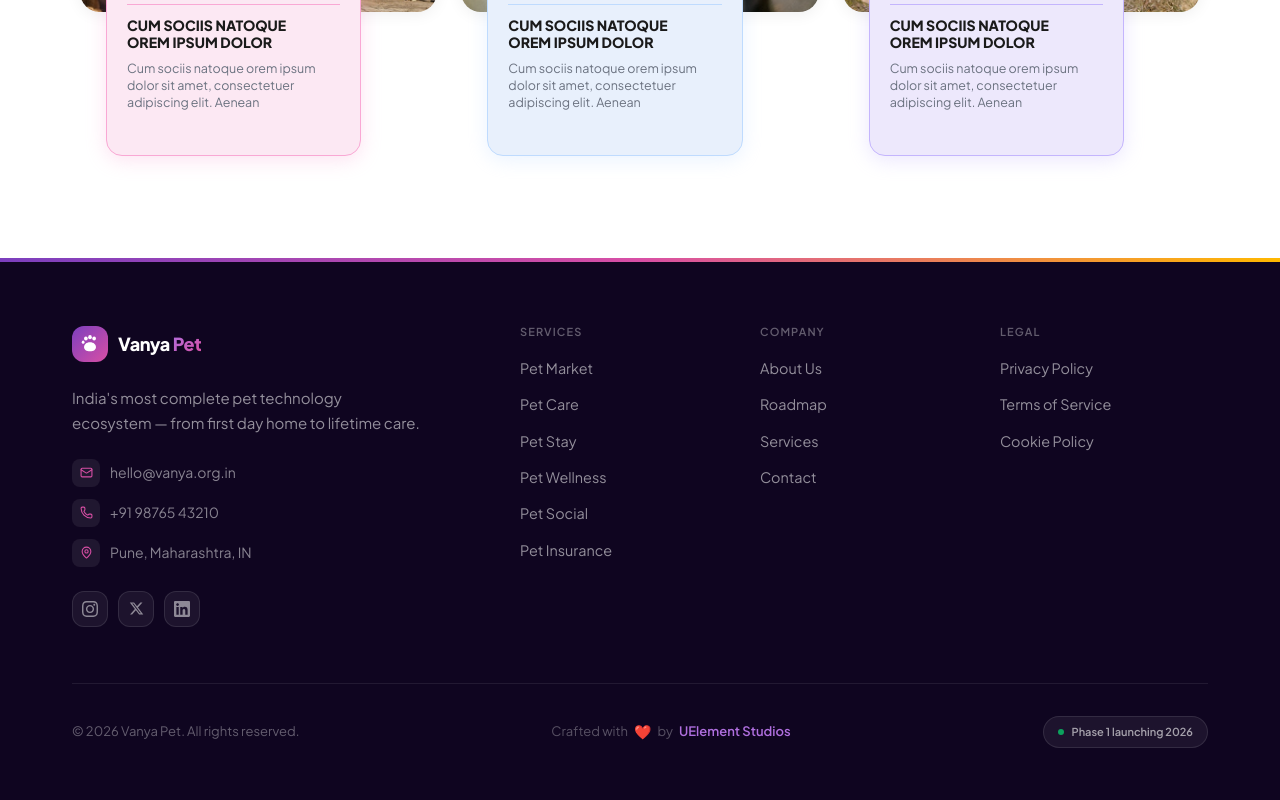
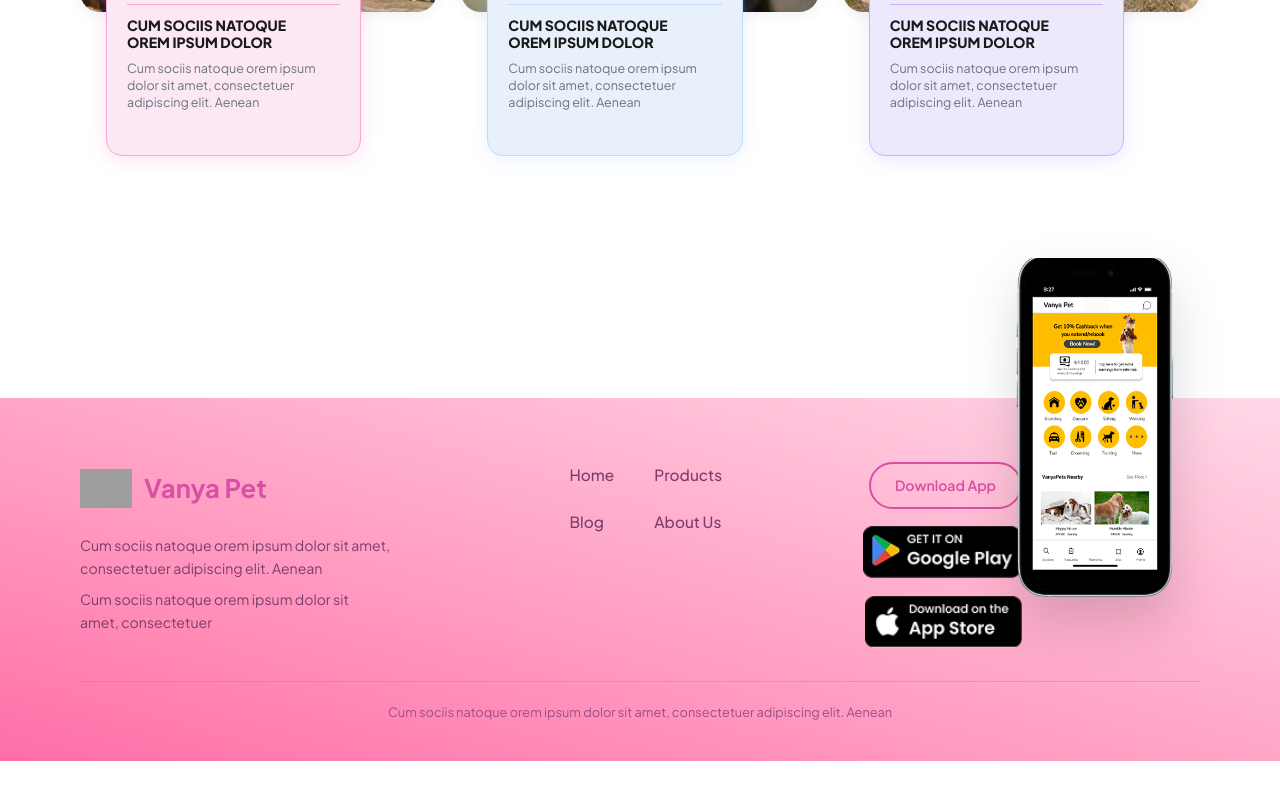
Before and after one commit to kaustubh-uelement/vanya-pet, a Next.js app: page / in a window 1280 px wide. Shown: the part 4426-5226 px from the top of the page. After the commit the page ends 5187 px from the top, so only its background shows below. Built offline with nearby package versions, Linux system fonts and the light colour scheme; grey boxes are pictures that could not be loaded.

Commit message:
footer done

```diff
--- a/components/layout/Footer.js
+++ b/components/layout/Footer.js
@@ -1,316 +1,251 @@
+"use client";
+
+import Image from "next/image";
 import Link from "next/link";
-import { Mail, MapPin, Phone } from "lucide-react";
 
-const footerNav = {
-  Services: [
-    { label: "Pet Market", href: "/services" },
-    { label: "Pet Care", href: "/services" },
-    { label: "Pet Stay", href: "/services" },
-    { label: "Pet Wellness", href: "/services" },
-    { label: "Pet Social", href: "/services" },
-    { label: "Pet Insurance", href: "/services" },
-  ],
-  Company: [
-    { label: "About Us", href: "/about" },
-    { label: "Roadmap", href: "/#roadmap" },
-    { label: "Services", href: "/services" },
-    { label: "Contact", href: "/contact" },
-  ],
-  Legal: [
-    { label: "Privacy Policy", href: "#" },
-    { label: "Terms of Service", href: "#" },
-    { label: "Cookie Policy", href: "#" },
-  ],
-};
-
-const socials = [
-  {
-    label: "Instagram",
-    href: "https://instagram.com/vanyapet",
-    svg: (
-      <svg
-        width="16"
-        height="16"
-        viewBox="0 0 24 24"
-        fill="currentColor"
-        aria-hidden="true"
-      >
-        <path d="M12 2.163c3.204 0 3.584.012 4.85.07 3.252.148 4.771 1.691 4.919 4.919.058 1.265.069 1.645.069 4.849 0 3.205-.012 3.584-.069 4.849-.149 3.225-1.664 4.771-4.919 4.919-1.266.058-1.644.07-4.85.07-3.204 0-3.584-.012-4.849-.07-3.26-.149-4.771-1.699-4.919-4.92-.058-1.265-.07-1.644-.07-4.849 0-3.204.013-3.583.07-4.849.149-3.227 1.664-4.771 4.919-4.919 1.266-.057 1.645-.069 4.849-.069zm0-2.163c-3.259 0-3.667.014-4.947.072-4.358.2-6.78 2.618-6.98 6.98-.059 1.281-.073 1.689-.073 4.948 0 3.259.014 3.668.072 4.948.2 4.358 2.618 6.78 6.98 6.98 1.281.058 1.689.072 4.948.072 3.259 0 3.668-.014 4.948-.072 4.354-.2 6.782-2.618 6.979-6.98.059-1.28.073-1.689.073-4.948 0-3.259-.014-3.667-.072-4.947-.196-4.354-2.617-6.78-6.979-6.98-1.281-.059-1.69-.073-4.949-.073zm0 5.838c-3.403 0-6.162 2.759-6.162 6.162s2.759 6.163 6.162 6.163 6.162-2.759 6.162-6.163c0-3.403-2.759-6.162-6.162-6.162zm0 10.162c-2.209 0-4-1.79-4-4 0-2.209 1.791-4 4-4s4 1.791 4 4c0 2.21-1.791 4-4 4zm6.406-11.845c-.796 0-1.441.645-1.441 1.44s.645 1.44 1.441 1.44c.795 0 1.439-.645 1.439-1.44s-.644-1.44-1.439-1.44z" />
-      </svg>
-    ),
-  },
-  {
-    label: "X / Twitter",
-    href: "https://x.com/vanyapet",
-    svg: (
-      <svg
-        width="15"
-        height="15"
-        viewBox="0 0 24 24"
-        fill="currentColor"
-        aria-hidden="true"
-      >
-        <path d="M18.244 2.25h3.308l-7.227 8.26 8.502 11.24H16.17l-5.214-6.817L4.99 21.75H1.68l7.73-8.835L1.254 2.25H8.08l4.713 6.231zm-1.161 17.52h1.833L7.084 4.126H5.117z" />
-      </svg>
-    ),
-  },
-  {
-    label: "LinkedIn",
-    href: "https://linkedin.com/company/vanyapet",
-    svg: (
-      <svg
-        width="16"
-        height="16"
-        viewBox="0 0 24 24"
-        fill="currentColor"
-        aria-hidden="true"
-      >
-        <path d="M20.447 20.452h-3.554v-5.569c0-1.328-.027-3.037-1.852-3.037-1.853 0-2.136 1.445-2.136 2.939v5.667H9.351V9h3.414v1.561h.046c.477-.9 1.637-1.85 3.37-1.85 3.601 0 4.267 2.37 4.267 5.455v6.286zM5.337 7.433c-1.144 0-2.063-.926-2.063-2.065 0-1.138.92-2.063 2.063-2.063 1.14 0 2.064.925 2.064 2.063 0 1.139-.925 2.065-2.064 2.065zm1.782 13.019H3.555V9h3.564v11.452zM22.225 0H1.771C.792 0 0 .774 0 1.729v20.542C0 23.227.792 24 1.771 24h20.451C23.2 24 24 23.227 24 22.271V1.729C24 .774 23.2 0 22.222 0h.003z" />
-      </svg>
-    ),
-  },
+const NAV_COL_1 = [
+  { label: "Home", href: "/" },
+  { label: "Blog", href: "/blog" },
 ];
 
-function PawLogo() {
-  return (
-    <svg
-      width="22"
-      height="22"
-      viewBox="0 0 24 24"
-      fill="none"
-      aria-hidden="true"
-    >
-      <ellipse cx="7.5" cy="6" rx="2" ry="2.2" fill="white" />
-      <ellipse cx="12" cy="4.5" rx="2" ry="2.2" fill="white" />
-      <ellipse cx="16.5" cy="6" rx="2" ry="2.2" fill="white" />
-      <ellipse cx="4.5" cy="10" rx="1.5" ry="1.7" fill="white" />
-      <path
-        d="M12 10c-4 0-6.5 2.5-6.5 5.5 0 2.5 2.5 4.5 6.5 4.5s6.5-2 6.5-4.5C18.5 12.5 16 10 12 10z"
-        fill="white"
-      />
-    </svg>
-  );
-}
+const NAV_COL_2 = [
+  { label: "Products", href: "/products" },
+  { label: "About Us", href: "/about" },
+];
+
+const MOCKUP_WIDTH = 240; // px — adjust to match your mockup asset
+const MOCKUP_HEIGHT = 340; // px
+const MOCKUP_BLEED = 140; // px — how far it bleeds above footer top
 
 export default function Footer() {
   return (
-    <footer style={{ background: "#0F0520" }} aria-labelledby="footer-label">
-      <h2 id="footer-label" className="sr-only">
-        Site footer
-      </h2>
+    <footer
+      className="relative overflow-visible bg-linear-to-tr from-[#FE6EA7] to-[#FFD8E8]"
+      style={{ marginTop: `${MOCKUP_BLEED}px` }}
+    >
+      {/* ══════════════════════════════════════════
+          PHONE MOCKUP — bleeds above footer top
+      ══════════════════════════════════════════ */}
+      <div
+        className="absolute hidden lg:block pointer-events-none"
+        style={{
+          top: `-${MOCKUP_BLEED}px`,
+          right: "clamp(1rem, 5vw, 4rem)",
+          width: `${MOCKUP_WIDTH}px`,
+          height: `${MOCKUP_HEIGHT}px`,
+          zIndex: 20,
+        }}
+        aria-hidden="true"
+      >
+        <Image
+          src="/images/phone-mockup.png"
+          alt="Vanya Pet app mockup"
+          fill
+          className="object-contain object-bottom drop-shadow-2xl"
+          sizes={`${MOCKUP_WIDTH}px`}
+          priority
+        />
+      </div>
 
-      {/* Top gradient accent */}
+      {/* ══════════════════════════════════════════
+          MAIN FOOTER CONTENT
+      ══════════════════════════════════════════ */}
       <div
-        aria-hidden="true"
-        className="h-1"
+        className="relative mx-auto"
         style={{
-          background: "linear-gradient(90deg, #7C3FBE, #D84FA5, #FFB800)",
-        }}
-      />
-
-      <div className="container-wide py-16">
-        <div className="grid grid-cols-1 lg:grid-cols-[2fr_1fr_1fr_1fr] gap-10 lg:gap-8 mb-14">
-          {/* ── Brand column ── */}
-          <div className="flex flex-col gap-6">
-            {/* Logo */}
-            <Link
-              href="/"
-              className="flex items-center gap-2.5 w-fit group"
-              aria-label="Vanya Pet — Home"
-            >
-              <div
-                className="w-9 h-9 rounded-xl flex items-center justify-center flex-shrink-0
-                  transition-transform duration-300 group-hover:scale-105"
-                style={{
-                  background:
-                    "linear-gradient(135deg, #7C3FBE 0%, #D84FA5 100%)",
+          maxWidth: "1200px",
+          paddingInline: "clamp(1rem, 5vw, 2.5rem)",
+          paddingTop: "clamp(2.5rem, 5vw, 4rem)",
+          paddingBottom: "clamp(1.5rem, 3vw, 2.5rem)",
         }}
       >
-                <PawLogo />
+        {/* 4-column grid */}
+        <div
+          className="grid gap-10"
+          style={{
+            /* Col 1 wide, cols 2-3 narrow, col 4 medium — right col doesn't overlap mockup */
+            gridTemplateColumns: "1fr auto auto minmax(200px, 260px)",
+            paddingRight: `${MOCKUP_WIDTH - 62}px` /* keep content away from mockup */,
+          }}
+        >
+          {/* ── Col 1: Logo + tagline ── */}
+          <div className="flex flex-col gap-5">
+            {/* Logo */}
+            <Link href="/" className="inline-flex items-center gap-3 w-fit">
+              <div
+                className="relative shrink-0"
+                style={{ width: "52px", height: "52px" }}
+              >
+                <Image
+                  src="/images/logo-icon.png"
+                  alt="Vanya Pet icon"
+                  fill
+                  className="object-contain"
+                  sizes="52px"
+                />
               </div>
               <span
-                className="font-extrabold tracking-tight text-white"
+                className="font-bold"
                 style={{
                   fontFamily: "var(--font-plus-jakarta, sans-serif)",
-                  fontSize: "1.125rem",
+                  fontSize: "clamp(1.25rem, 2vw, 1.625rem)",
+                  color: "#D84FA5",
                 }}
               >
-                Vanya{" "}
-                <span
-                  style={{
-                    background: "linear-gradient(135deg, #B06FDF, #D84FA5)",
-                    WebkitBackgroundClip: "text",
-                    backgroundClip: "text",
-                    WebkitTextFillColor: "transparent",
-                  }}
-                >
-                  Pet
-                </span>
+                Vanya Pet
               </span>
             </Link>
 
-            {/* Tagline */}
-            <p
-              className="leading-relaxed"
+            {/* Tagline paragraphs */}
+            <div
+              className="text-[#7C3D6B] leading-relaxed"
               style={{
-                color: "oklch(1 0 0 / 0.55)",
-                fontSize: "0.9375rem",
-                maxWidth: "32ch",
+                fontSize: "clamp(0.8125rem, 1.1vw, 0.9375rem)",
+                maxWidth: "38ch",
               }}
             >
-              India&apos;s most complete pet technology ecosystem — from first
-              day home to lifetime care.
+              <p className="mb-2">
+                Cum sociis natoque orem ipsum dolor sit amet, consectetuer
+                adipiscing elit. Aenean
               </p>
-
-            {/* Contact details */}
-            <div className="flex flex-col gap-3">
-              {[
-                {
-                  icon: Mail,
-                  text: "hello@vanya.org.in",
-                  href: "mailto:hello@vanya.org.in",
-                },
-                {
-                  icon: Phone,
-                  text: "+91 98765 43210",
-                  href: "tel:+919876543210",
-                },
-                { icon: MapPin, text: "Pune, Maharashtra, IN", href: null },
-              ].map(({ icon: Icon, text, href }) => (
-                <div key={text} className="flex items-center gap-2.5">
-                  <div
-                    className="w-7 h-7 rounded-lg flex items-center justify-center flex-shrink-0"
-                    style={{ background: "oklch(1 0 0 / 0.07)" }}
-                  >
-                    <Icon size={13} style={{ color: "#D84FA5" }} />
-                  </div>
-                  {href ? (
-                    <a
-                      href={href}
-                      className="transition-colors duration-200 hover:text-white"
-                      style={{
-                        color: "oklch(1 0 0 / 0.5)",
-                        fontSize: "0.875rem",
-                      }}
-                    >
-                      {text}
-                    </a>
-                  ) : (
-                    <span
-                      style={{
-                        color: "oklch(1 0 0 / 0.5)",
-                        fontSize: "0.875rem",
-                      }}
-                    >
-                      {text}
-                    </span>
-                  )}
-                </div>
-              ))}
-            </div>
-
-            {/* Social icons */}
-            <div
-              className="flex items-center gap-2.5"
-              aria-label="Social media links"
-            >
-              {socials.map((s) => (
-                <a
-                  key={s.label}
-                  href={s.href}
-                  target="_blank"
-                  rel="noopener noreferrer"
-                  aria-label={s.label}
-                  className="footer-social-btn w-9 h-9 rounded-xl flex items-center justify-center"
-                >
-                  {s.svg}
-                </a>
-              ))}
+              <p>Cum sociis natoque orem ipsum dolor sit amet, consectetuer</p>
             </div>
           </div>
 
-          {/* ── Nav columns ── */}
-          {Object.entries(footerNav).map(([group, links]) => (
-            <div key={group} className="flex flex-col gap-4">
-              <h3
-                className="font-semibold uppercase tracking-widest"
-                style={{ color: "oklch(1 0 0 / 0.35)", fontSize: "11px" }}
-              >
-                {group}
-              </h3>
-              <ul className="flex flex-col gap-2.5" role="list">
-                {links.map((link) => (
-                  <li key={link.label}>
+          {/* ── Col 2: Nav links left ── */}
+          <nav aria-label="Footer navigation column 1">
+            <ul className="flex flex-col gap-5 list-none">
+              {NAV_COL_1.map((item) => (
+                <li key={item.label}>
                   <Link
-                      href={link.href}
-                      className="transition-colors duration-200 hover:text-white"
+                    href={item.href}
+                    className="text-[#7C3D6B] hover:text-[#D84FA5]
+                      transition-colors duration-200"
                     style={{
-                        color: "oklch(1 0 0 / 0.55)",
-                        fontSize: "0.9rem",
+                      fontFamily: "var(--font-plus-jakarta, sans-serif)",
+                      fontSize: "clamp(0.875rem, 1.2vw, 1rem)",
+                      fontWeight: 500,
                     }}
                   >
-                      {link.label}
+                    {item.label}
                   </Link>
                 </li>
               ))}
             </ul>
+          </nav>
+
+          {/* ── Col 3: Nav links right ── */}
+          <nav aria-label="Footer navigation column 2">
+            <ul className="flex flex-col gap-5 list-none">
+              {NAV_COL_2.map((item) => (
+                <li key={item.label}>
+                  <Link
+                    href={item.href}
+                    className="text-[#7C3D6B] hover:text-[#D84FA5]
+                      transition-colors duration-200"
+                    style={{
+                      fontFamily: "var(--font-plus-jakarta, sans-serif)",
+                      fontSize: "clamp(0.875rem, 1.2vw, 1rem)",
+                      fontWeight: 500,
+                    }}
+                  >
+                    {item.label}
+                  </Link>
+                </li>
+              ))}
+            </ul>
+          </nav>
+
+          {/* ── Col 4: Download CTA + store badges ── */}
+          <div className="flex flex-col items-end gap-4 ">
+            {/* "Download App" outlined pill button */}
+            <Link
+              href="#download"
+              className="inline-flex items-center justify-center
+                border-2 rounded-full font-semibold
+                hover:bg-[#D84FA5] hover:text-white
+                transition-colors duration-200"
+              style={{
+                borderColor: "#D84FA5",
+                color: "#D84FA5",
+                fontSize: "clamp(0.8125rem, 1.1vw, 0.9375rem)",
+                paddingInline: "1.5rem",
+                paddingBlock: "0.6rem",
+                whiteSpace: "nowrap",
+              }}
+            >
+              Download App
+            </Link>
+
+            {/* Google Play badge */}
+            <Link
+              href="https://play.google.com"
+              target="_blank"
+              rel="noopener noreferrer"
+              className="block"
+              style={{ width: "clamp(140px, 14vw, 180px)" }}
+              aria-label="Get it on Google Play"
+            >
+              <div
+                className="relative"
+                style={{
+                  width: "100%",
+                  height: "clamp(42px, 4.5vw, 54px)",
+                }}
+              >
+                <Image
+                  src="/images/google-play.png"
+                  alt="Get it on Google Play"
+                  fill
+                  className="object-contain object-right"
+                  sizes="180px"
+                />
               </div>
-          ))}
+            </Link>
+
+            {/* App Store badge */}
+            <Link
+              href="https://apps.apple.com"
+              target="_blank"
+              rel="noopener noreferrer"
+              className="block"
+              style={{ width: "clamp(140px, 14vw, 180px)" }}
+              aria-label="Download on the App Store"
+            >
+              <div
+                className="relative"
+                style={{
+                  width: "100%",
+                  height: "clamp(42px, 4.5vw, 54px)",
+                }}
+              >
+                <Image
+                  src="/images/app-store.png"
+                  alt="Download on the App Store"
+                  fill
+                  className="object-contain object-right"
+                  sizes="180px"
+                />
+              </div>
+            </Link>
+          </div>
         </div>
 
         {/* ── Divider ── */}
         <div
-          className="h-px w-full mb-8"
-          style={{ background: "oklch(1 0 0 / 0.08)" }}
-          aria-hidden="true"
+          className="w-full mt-8 mb-5"
+          style={{ height: "1px", background: "rgba(216, 79, 165, 0.3)" }}
+          role="separator"
         />
 
-        {/* ── Bottom row ── */}
-        <div className="flex flex-col sm:flex-row items-center justify-between gap-4">
-          <p style={{ color: "oklch(1 0 0 / 0.35)", fontSize: "0.8125rem" }}>
-            © {new Date().getFullYear()} Vanya Pet. All rights reserved.
+        {/* ── Bottom copyright bar ── */}
+        <p
+          className="text-center text-[#9D4E85]"
+          style={{ fontSize: "clamp(0.75rem, 1vw, 0.875rem)" }}
+        >
+          Cum sociis natoque orem ipsum dolor sit amet, consectetuer adipiscing
+          elit. Aenean
         </p>
-
-          <div className="flex items-center gap-1.5">
-            <span
-              style={{ color: "oklch(1 0 0 / 0.3)", fontSize: "0.8125rem" }}
-            >
-              Crafted with
-            </span>
-            <span style={{ fontSize: "14px" }}>❤️</span>
-            <span
-              style={{ color: "oklch(1 0 0 / 0.3)", fontSize: "0.8125rem" }}
-            >
-              by
-            </span>
-            <a
-              href="https://uelement.studio"
-              target="_blank"
-              rel="noopener noreferrer"
-              className="font-semibold transition-colors duration-200 hover:text-white"
-              style={{ color: "#B06FDF", fontSize: "0.8125rem" }}
-            >
-              UElement Studios
-            </a>
-          </div>
-
-          {/* Phase 1 launch badge */}
-          <div
-            className="flex items-center gap-2 px-3.5 py-1.5 rounded-full"
-            style={{
-              background: "oklch(1 0 0 / 0.06)",
-              border: "1px solid oklch(1 0 0 / 0.1)",
-            }}
-          >
-            <div className="w-1.5 h-1.5 rounded-full bg-green-400 animate-pulse" />
-            <span
-              className="font-semibold"
-              style={{ color: "oklch(1 0 0 / 0.6)", fontSize: "11px" }}
-            >
-              Phase 1 launching 2026
-            </span>
-          </div>
-        </div>
       </div>
     </footer>
   );
```
Also changed, not shown: public/images/app-store.png (added), public/images/google-play.png (added). Lines whose indentation alone changed are shown as unchanged.
